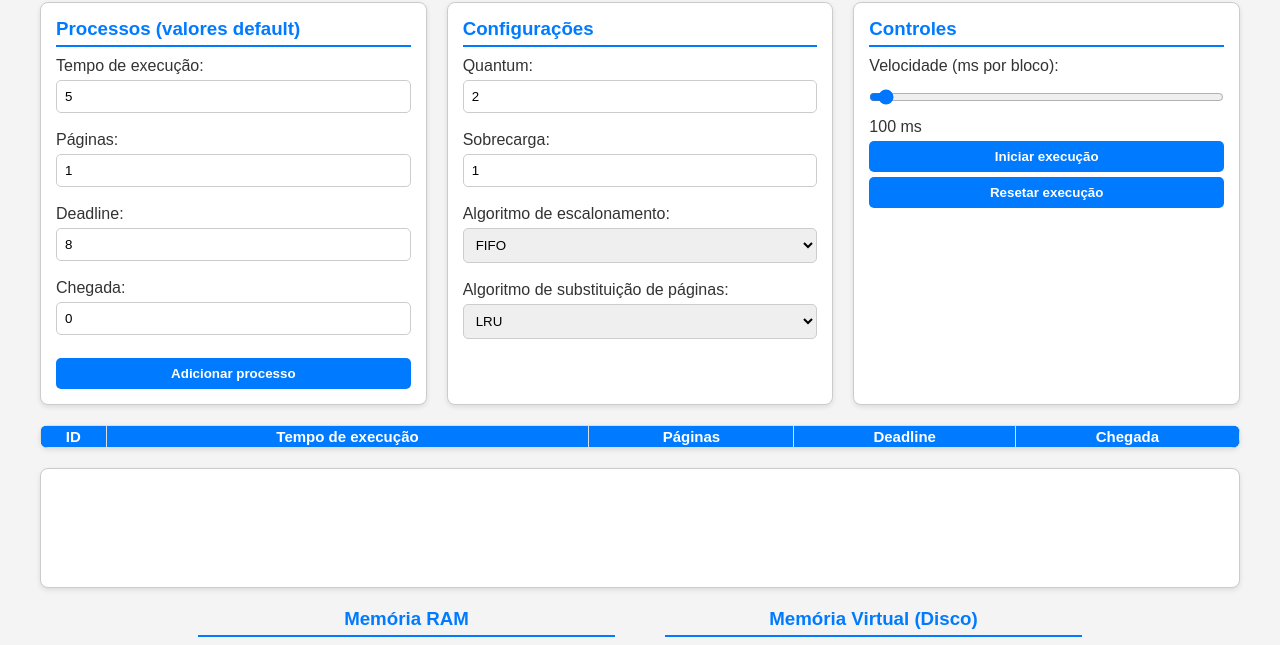
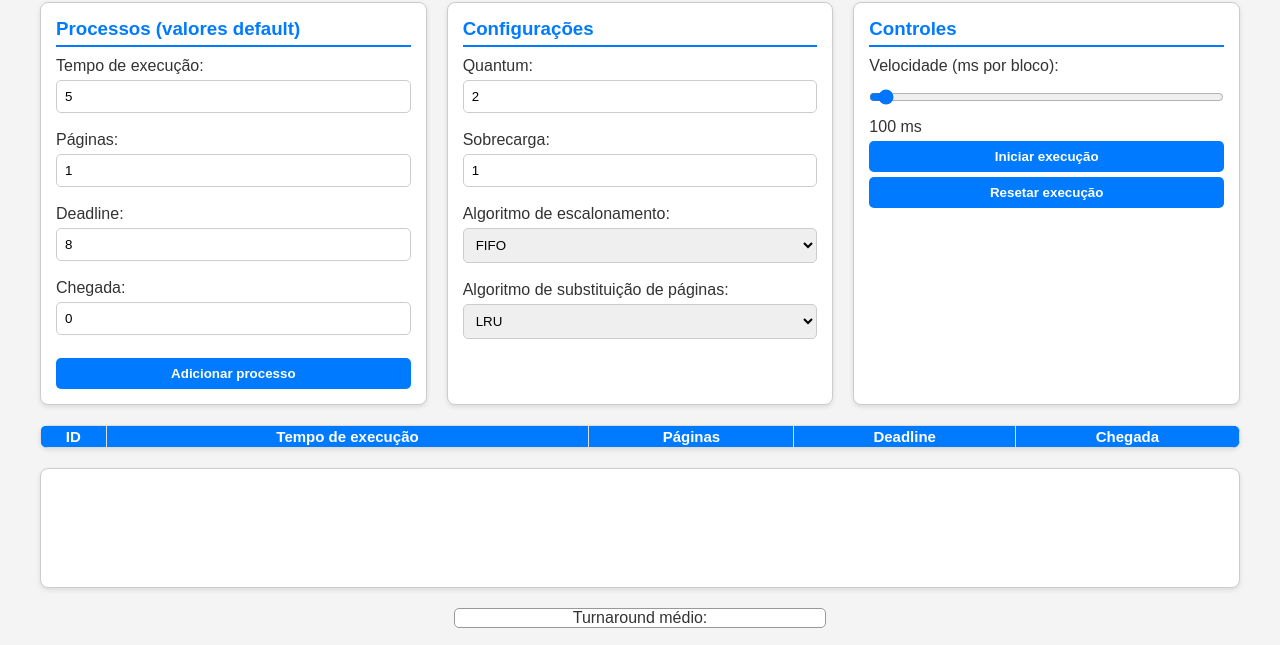
Before and after one commit to i-ramoss/mata58-process-scheduler, a plain HTML site: page src/index.html in a window 1280 px wide. Shown: the part 75-720 px from the top of the page. Drawn offline with Linux system fonts and the light colour scheme.

Commit message:
Added turnaround médio

```diff
--- a/src/css/styles.css
+++ b/src/css/styles.css
@@ -178,3 +178,19 @@ button:hover {
     /* background-color: #000000; */
     outline: 1px solid #dc3545;
 }
+
+/**/
+
+.turnaround{
+    display: flex;
+    justify-content: center;
+
+}
+#averageTurnaround{
+    align-items: center ;
+    background-color: hsl(0, 0%, 100%);
+    border: 1px solid #999 ;
+    border-radius: 5px ;
+    width: 30%;
+
+}
--- a/src/index.html
+++ b/src/index.html
@@ -73,6 +73,10 @@
         <div class="gantt-container" id="ganttChart">
             <!-- Blocos do Gantt vão ser inseridos aqui via JS -->
         </div>
+        <div class="turnaround">
+            <p id="averageTurnaround">Turnaround médio: </p>
+        </div>
+
 
         <!-- Gráfico das Memórias -->
         <div class="memory-container" id="memoryContainer">
```
